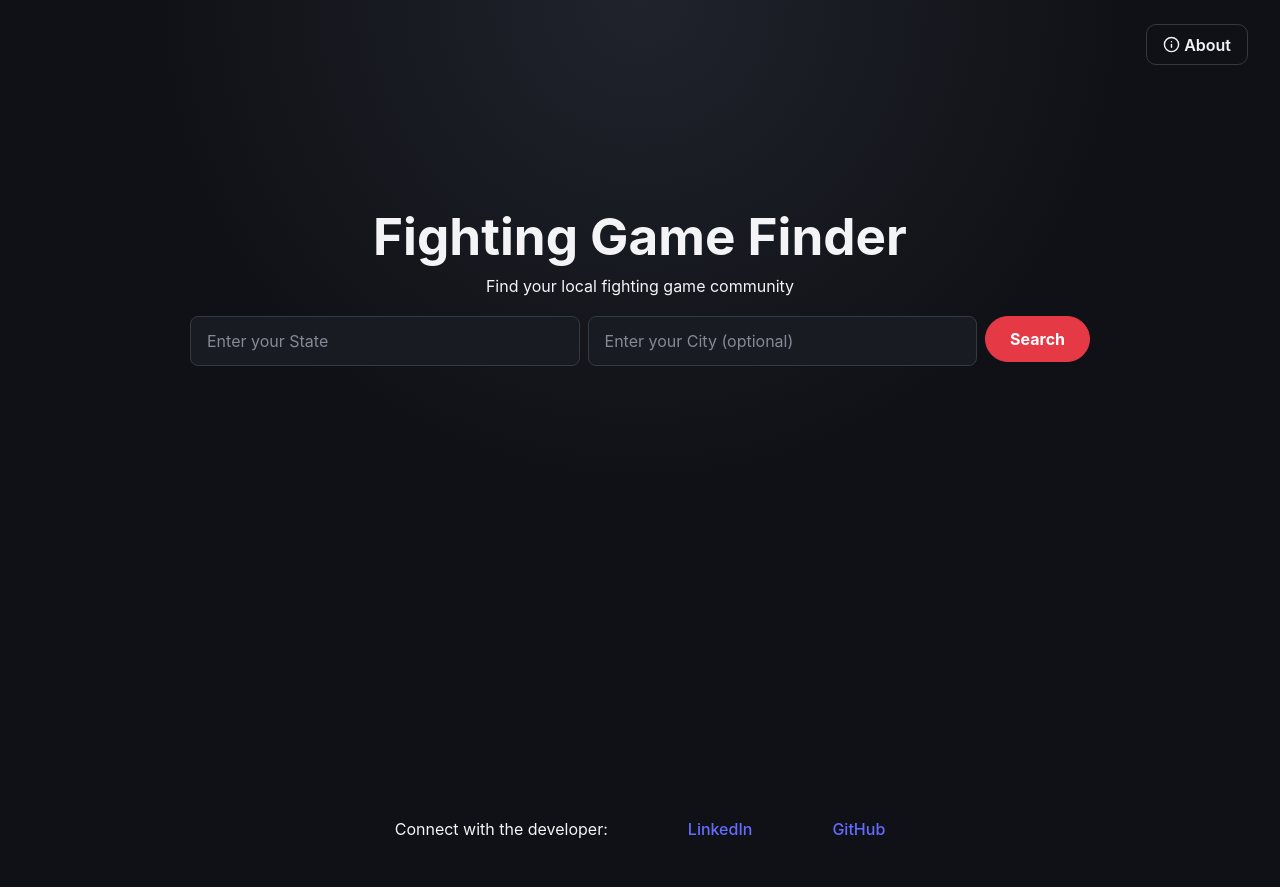
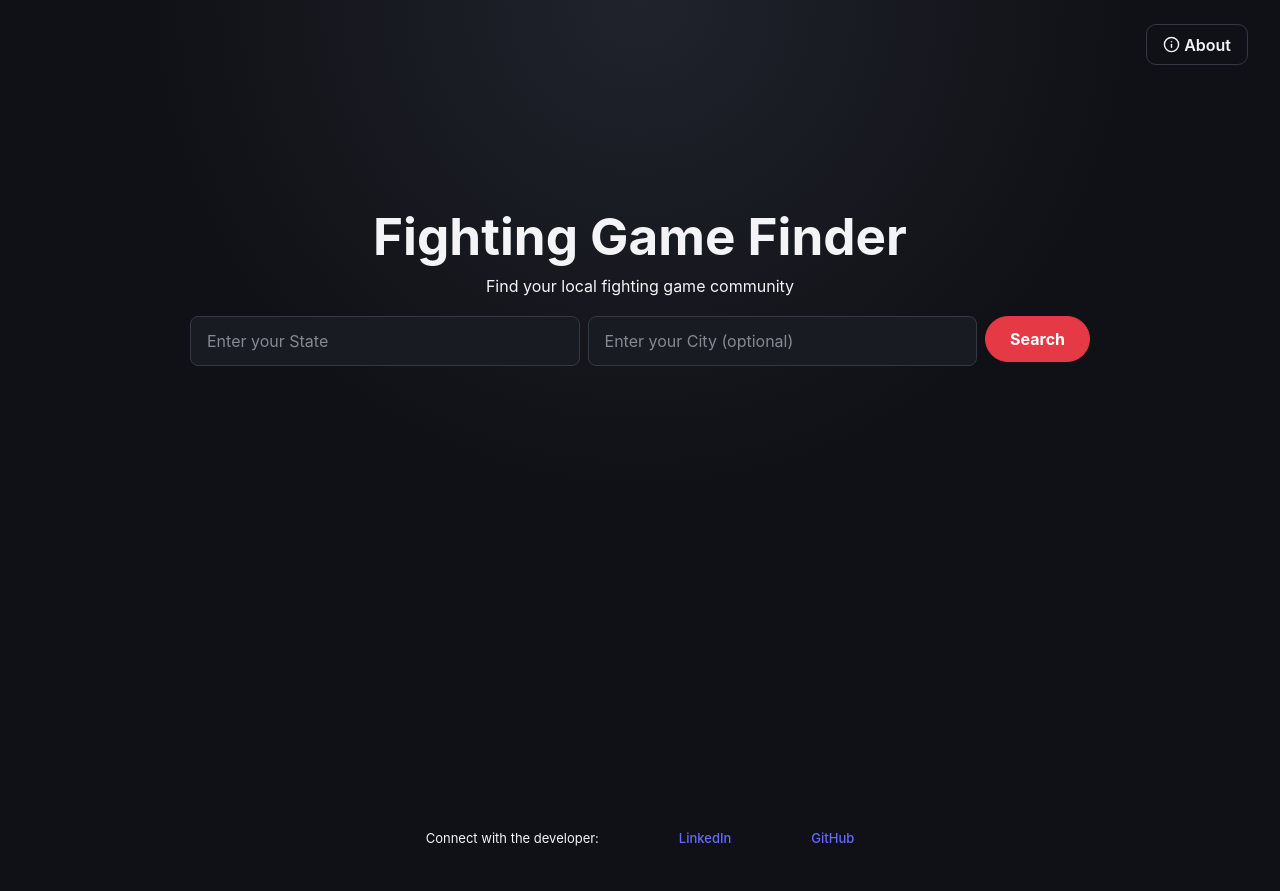
Before and after one commit to rdesa1/fighting-game-finder, a React (Vite) app in the folder frontend/: page / in a window 1280 px wide. Built offline with nearby package versions, Linux system fonts and the light colour scheme.

Commit message:
Reduced font-size of the footer.

```diff
--- a/frontend/src/styles/about.css
+++ b/frontend/src/styles/about.css
@@ -43,5 +43,5 @@
 
 
 #about-footer {
-     margin-top: 7.5rem;
+     margin-top: 8.15rem;
 }
--- a/frontend/src/styles/footer.css
+++ b/frontend/src/styles/footer.css
@@ -3,4 +3,5 @@
      justify-content: center;
      align-items: center;
      gap: 5rem;
+     font-size: small;
 }
--- a/frontend/src/styles/home.css
+++ b/frontend/src/styles/home.css
@@ -155,6 +155,7 @@
 }
 
 #home-footer {
-     margin-top: 28.35rem;
+     margin-top: 29rem;
+
 
 }
```
